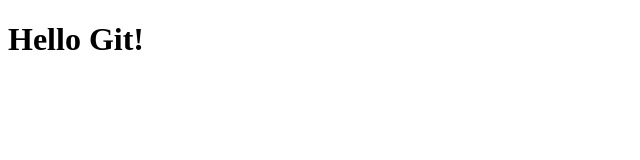
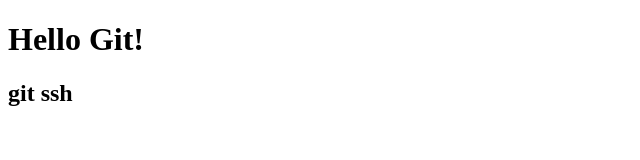
Before and after one commit to 0pt1um/GitTraineRep, a plain HTML site: page index.html in a window 1280 px wide. Shown: the whole page, without its empty margins (0-640 px from the left). Drawn offline with Linux system fonts and the light colour scheme.

```diff
--- a/index.html
+++ b/index.html
@@ -7,5 +7,6 @@
 </head>
 <body>
     <h1>Hello Git!</h1>
+    <h2>git ssh</h2>
 </body>
 </html>
```
